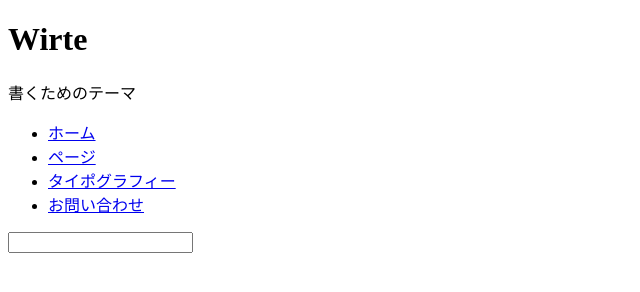
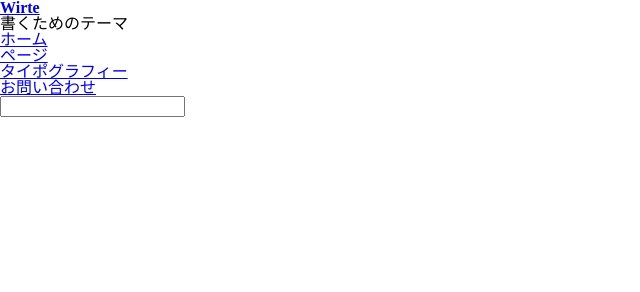
Before and after one commit to Channelsu/header1, a plain HTML site: page index.html in a window 1280 px wide. Shown: the whole page, without its empty margins (0-640 px from the left). Drawn offline with Linux system fonts and the light colour scheme.

Commit message:
リセットcssの読み込み

```diff
--- a/index.html
+++ b/index.html
@@ -3,13 +3,15 @@
 <head>
   <meta charset="UTF-8">
   <meta name="viewport" content="width=device-width, initial-scale=1.0">
-  <title>Document</title>
+  <link rel="stylesheet" href="css/reset.css">
+  <link rel="stylesheet" href="css/style.css">
+  <title>header1</title>
 </head>
 <body>
   <header>
     <div class="header-container">
       <div class="header-left">
-        <h1>Wirte</h1>
+        <h1><a href="#">Wirte</a></h1>
         <p>書くためのテーマ</p>
       </div>
       <div class="header-right">
```
